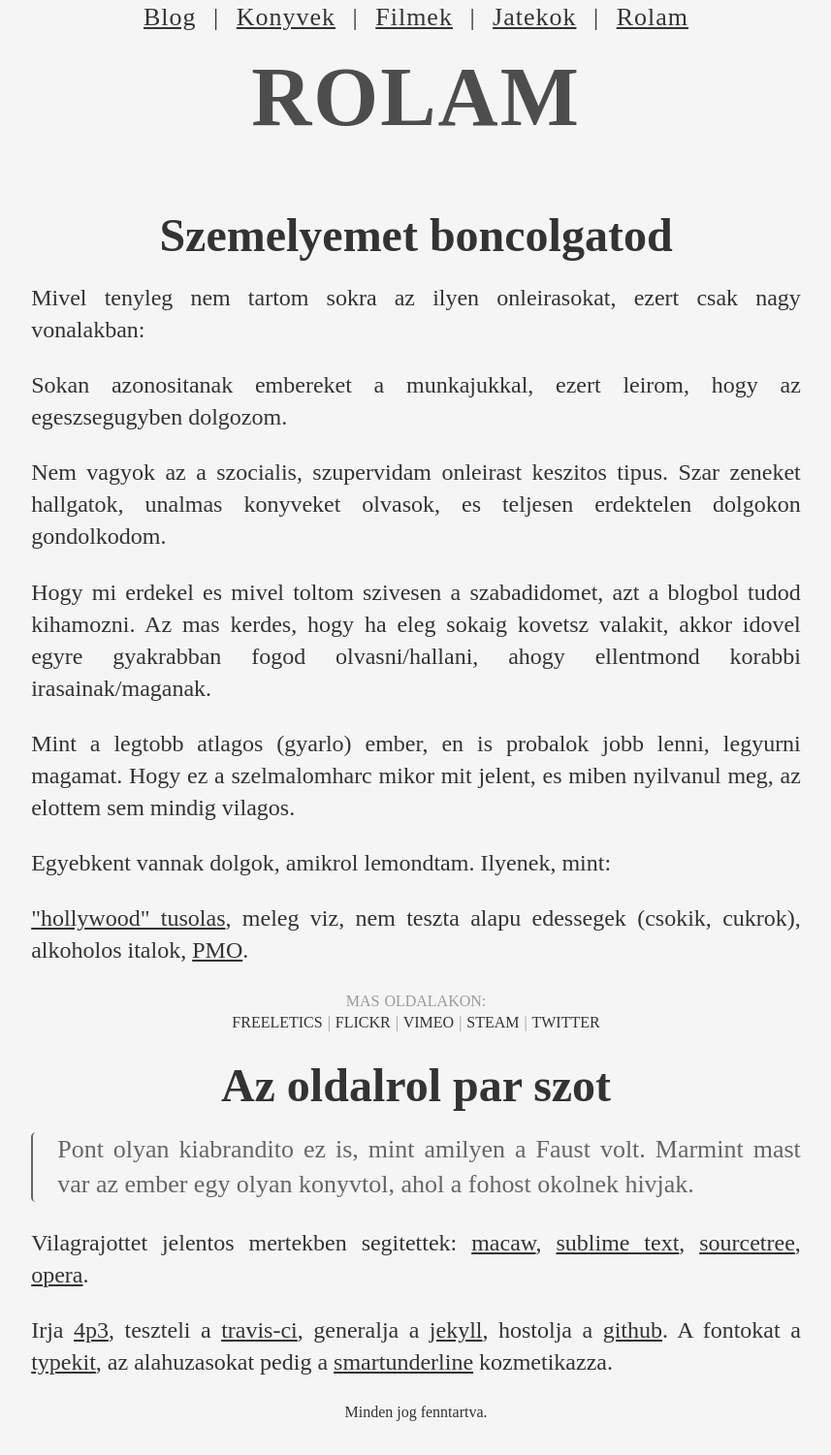
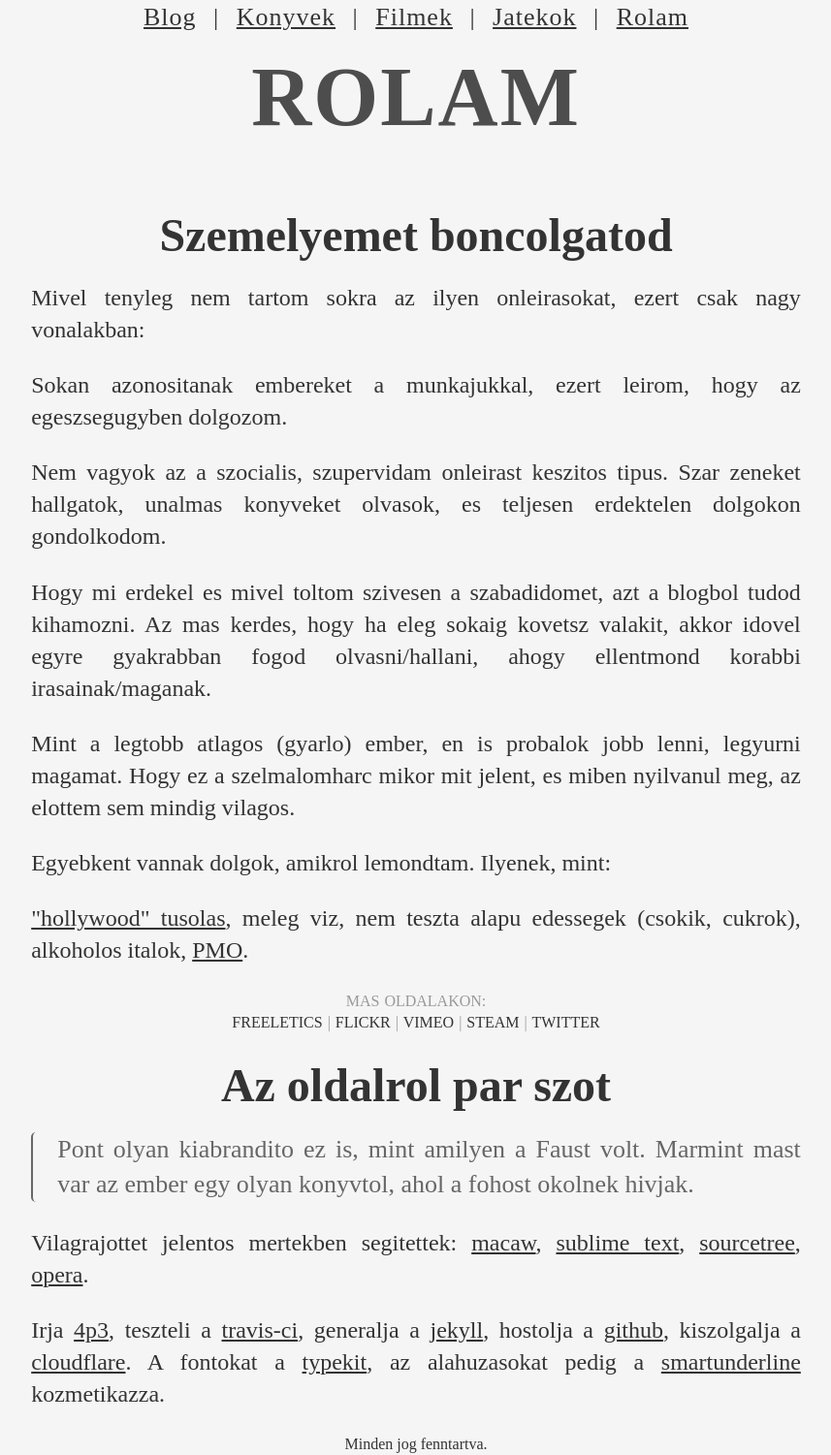
Before and after one commit to 4p3/4p3.github.io, a Jekyll site: the page built from rolam.html, in a window 1280 px wide. Shown: the whole page at 97% size, without its empty margins (211-1068 px from the left). Built offline with Jekyll 4.4.1, drawn with Linux system fonts in a browser that asks for light colours; Markdown is read by kramdown in place of the engine named in the settings; before the commit the page ends 1468 px from its top, so only the background shows below that.

Commit message:
added cloudflare

```diff
--- a/rolam.html
+++ b/rolam.html
@@ -18,5 +18,5 @@
     <div class="post-content">
     <blockquote><p>Pont olyan kiabrandito ez is, mint amilyen a Faust volt. Marmint mast var az ember egy olyan konyvtol, ahol a fohost okolnek hivjak.</p></blockquote>
     <p>Vilagrajottet jelentos mertekben segitettek: <a href="http://macaw.co">macaw</a>, <a href="https://www.sublimetext.com">sublime text</a>, <a href="http://www.sourcetreeapp.com">sourcetree</a>, <a href="http://www.opera.com/">opera</a>.</p>
-    <p>Irja <a href="mailto:seredi@gmail.com">4p3</a>, teszteli a <a href="https://travis-ci.org">travis-ci</a>, generalja a <a href="http://jekyllrb.com">jekyll</a>, hostolja a <a href="https://pages.github.com">github</a>. A fontokat a <a href="https://typekit.com/colophons/ajd7dau">typekit</a>, az alahuzasokat pedig a <a href="https://github.com/EagerIO/SmartUnderline">smartunderline</a> kozmetikazza.</p>
+    <p>Irja <a href="mailto:seredi@gmail.com">4p3</a>, teszteli a <a href="https://travis-ci.org">travis-ci</a>, generalja a <a href="http://jekyllrb.com">jekyll</a>, hostolja a <a href="https://pages.github.com">github</a>, kiszolgalja a <a href="https://www.cloudflare.com/">cloudflare</a>. A fontokat a <a href="https://typekit.com/colophons/ajd7dau">typekit</a>, az alahuzasokat pedig a <a href="https://github.com/EagerIO/SmartUnderline">smartunderline</a> kozmetikazza.</p>
     </div>
```
